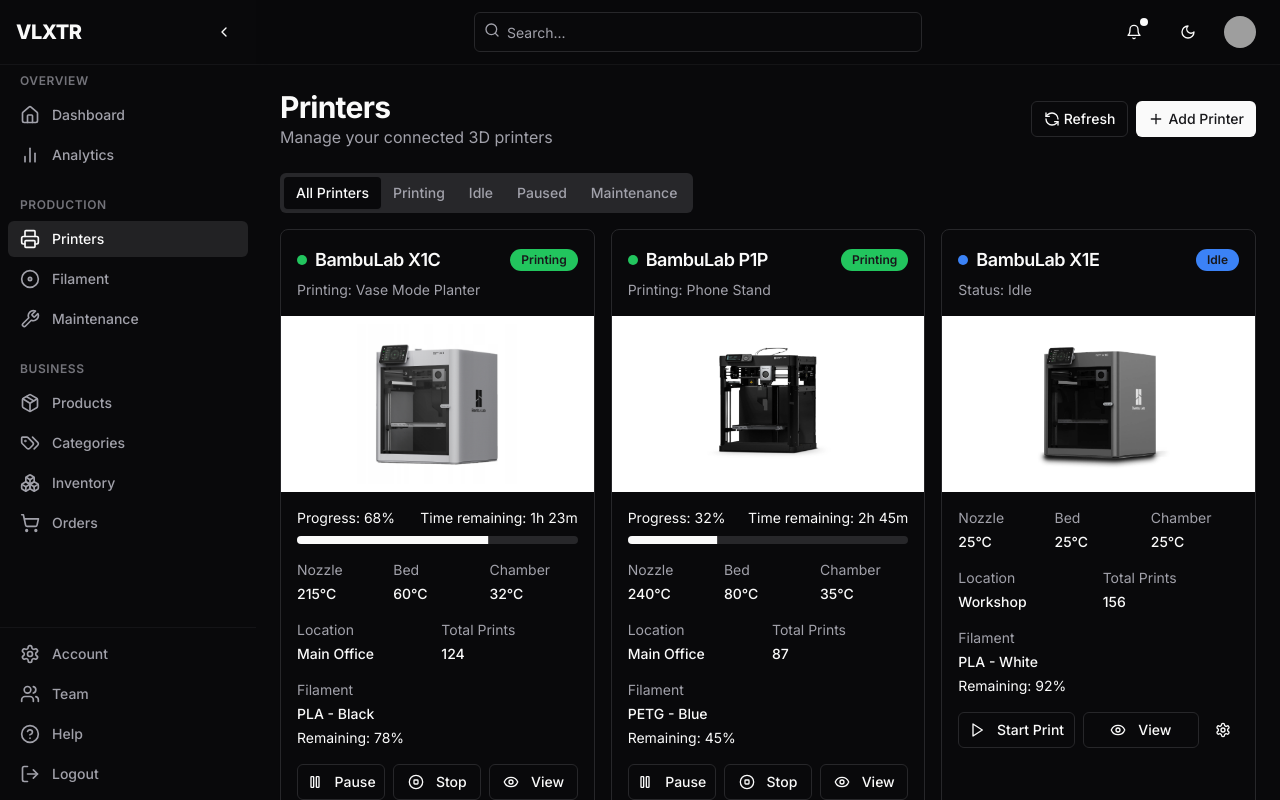
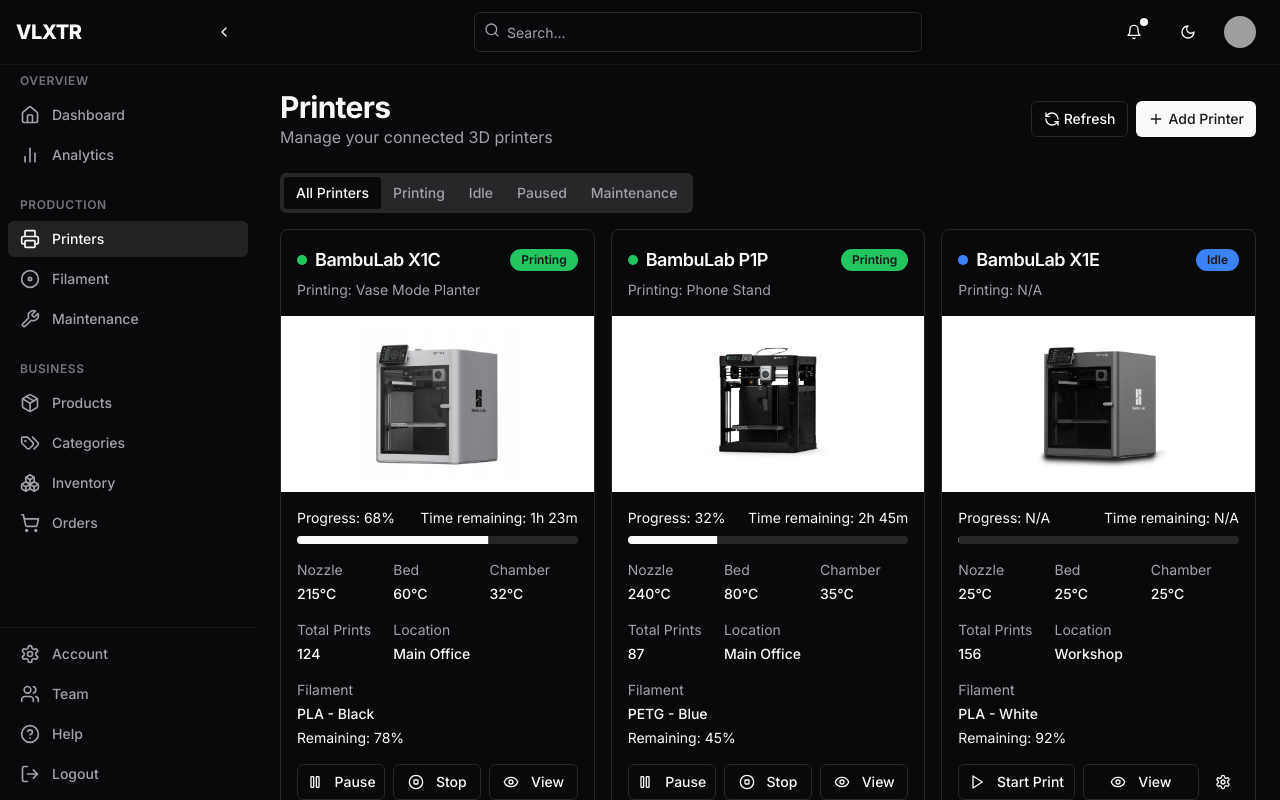
Before and after one commit to P4r1nc3/VLXTR_Frontend, a Next.js app: page /dashboard/printers in a window 1280 px wide. Built offline with nearby package versions, Linux system fonts and the light colour scheme; grey boxes are pictures that could not be loaded.

Commit message:
Remade printer list

```diff
--- a/components/printers/printer-list.tsx
+++ b/components/printers/printer-list.tsx
@@ -152,11 +152,7 @@ function PrinterCard({ printer }: PrinterCardProps) {
             {getStatusBadge(printer.status)}
           </div>
           <CardDescription>
-            {printer.status === "Printing" || printer.status === "Paused" ? (
-                <>Printing: {printer.model}</>
-            ) : (
-                <>Status: {printer.status}</>
-            )}
+            Printing: {printer.status === "Printing" || printer.status === "Paused" ? printer.model : "N/A"}
           </CardDescription>
         </CardHeader>
         <CardContent className="p-0">
@@ -168,15 +164,25 @@ function PrinterCard({ printer }: PrinterCardProps) {
             />
           </div>
           <div className="p-4 space-y-4">
-            {(printer.status === "Printing" || printer.status === "Paused") && (
             <div className="space-y-2">
+              {printer.status === "Printing" || printer.status === "Paused" ? (
+                  <>
                     <div className="flex items-center justify-between text-sm">
                       <span>Progress: {printer.progress}%</span>
                       <span>Time remaining: {printer.timeRemaining}</span>
                     </div>
                     <Progress value={printer.progress} className="h-2" />
+                  </>
+              ) : (
+                  <>
+                    <div className="flex items-center justify-between text-sm">
+                      <span>Progress: N/A</span>
+                      <span>Time remaining: N/A</span>
                     </div>
+                    <Progress value={0} className="h-2" />
+                  </>
               )}
+            </div>
             <div className="grid grid-cols-3 gap-2 text-sm">
               <div className="space-y-1">
                 <p className="text-muted-foreground">Nozzle</p>
@@ -191,24 +197,26 @@ function PrinterCard({ printer }: PrinterCardProps) {
                 <p className="font-medium">{printer.temperature.chamber}°C</p>
               </div>
             </div>
-            <div className="grid grid-cols-2 gap-2 text-sm">
-              <div className="space-y-1">
-                <p className="text-muted-foreground">Location</p>
-                <p className="font-medium">{printer.location}</p>
-              </div>
+            <div className="grid grid-cols-3 gap-2 text-sm">
               <div className="space-y-1">
                 <p className="text-muted-foreground">Total Prints</p>
                 <p className="font-medium">{printer.totalPrints}</p>
               </div>
+              <div className="space-y-1 col-span-2">
+                <p className="text-muted-foreground">Location</p>
+                <p className="font-medium">{printer.location}</p>
+              </div>
             </div>
             <div className="space-y-1">
               <p className="text-sm text-muted-foreground">Filament</p>
-              <p className="text-sm font-medium">{printer.filament}</p>
-              {printer.filamentRemaining !== "-" && <p className="text-sm">Remaining: {printer.filamentRemaining}</p>}
+              <p className="text-sm font-medium">{printer.filament !== "-" ? printer.filament : "N/A"}</p>
+              <p className="text-sm">
+                Remaining: {printer.filamentRemaining !== "-" ? printer.filamentRemaining : "N/A"}
+              </p>
             </div>
 
-            {/* Improved responsive button layout */}
-            <div className="flex flex-wrap items-center gap-2">
+            {/* Fixed position button layout */}
+            <div className="flex flex-wrap items-center gap-2 mt-auto">
               {printer.status === "Printing" && (
                   <>
                     <Button variant="outline" size="sm" className="flex-1 min-w-[80px] text-xs sm:text-sm">
```
Lines whose indentation alone changed are shown as unchanged.
